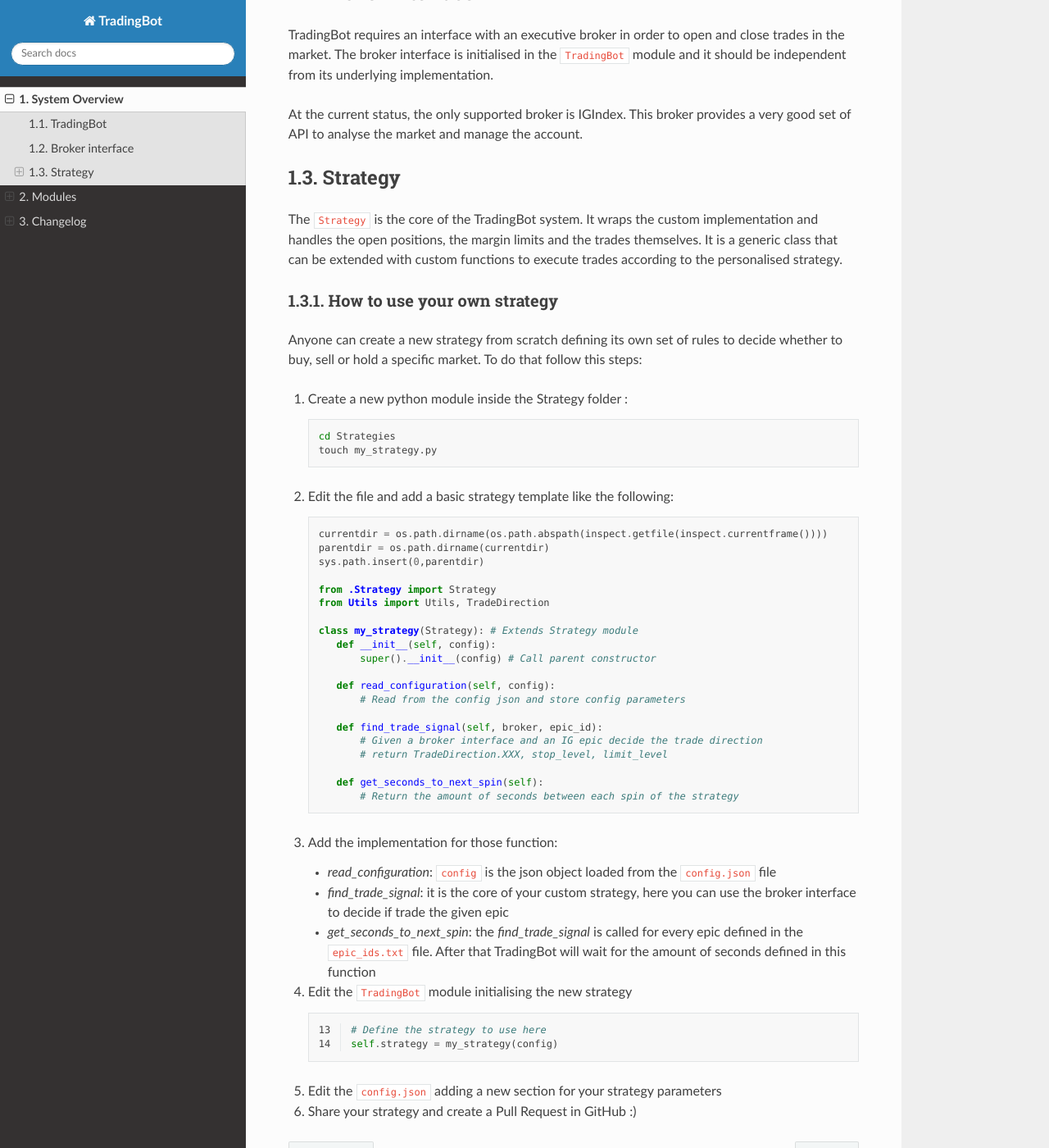
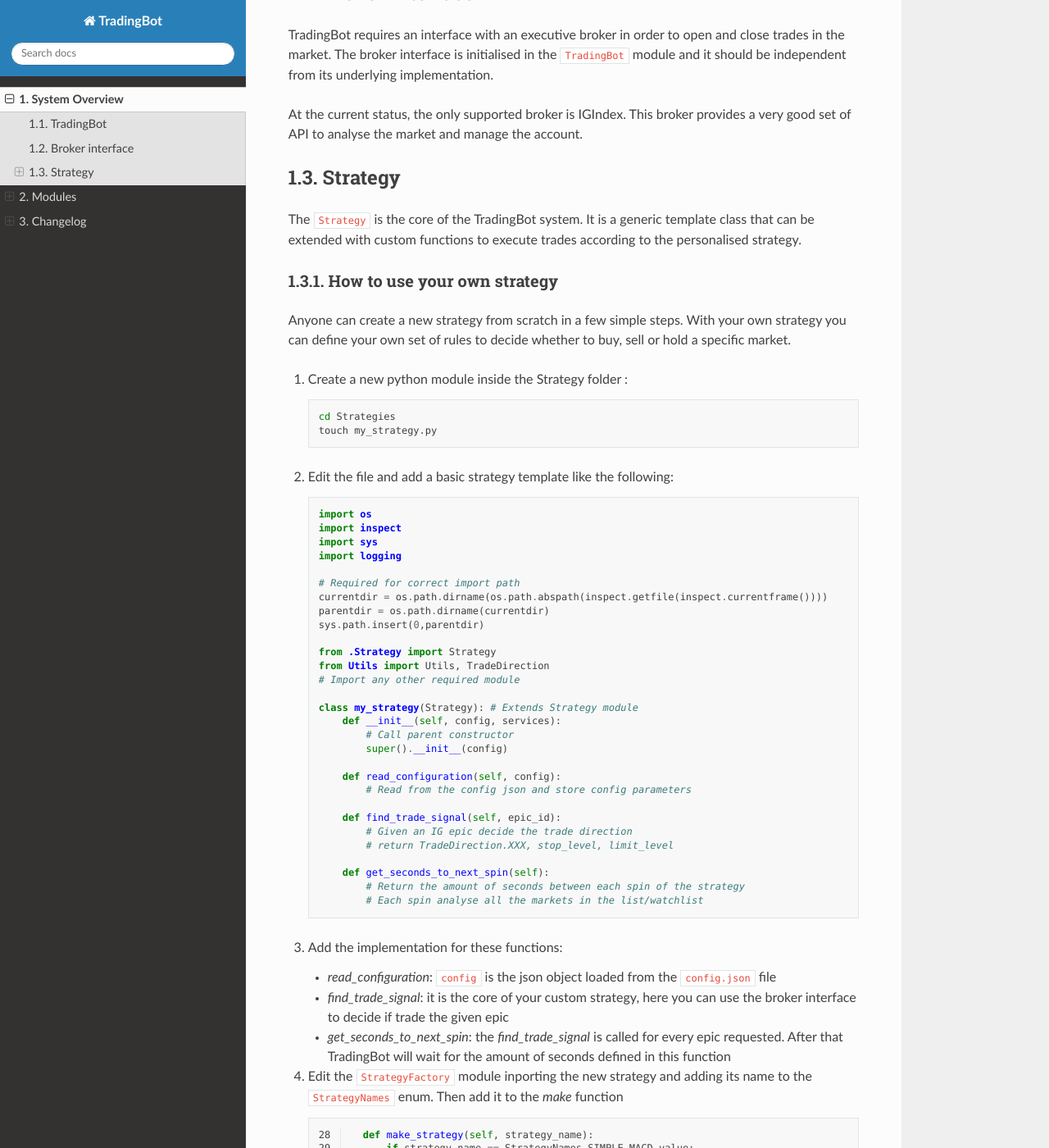
Before and after one commit to ilcardella/TradingBot, a Sphinx documentation site: the page built from doc/source/system.rst, in a window 1280 px wide and 1400 px high, scrolled down 529 px. Shown: the whole window at 82% size. Built offline with Sphinx 7.4.7 and the Read the Docs theme 2.0.0, drawn with Linux system fonts in a browser that asks for light colours; some of the changed text lies outside the part shown.

Commit message:
Updated documentation with new StrategyFactory

```diff
--- a/doc/source/system.rst
+++ b/doc/source/system.rst
@@ -15,10 +15,11 @@
 TradingBot
 """"""""""
 
-TradingBot is the main component used to initialised all the other
+TradingBot is the main entiy used to initialised all the
 components that will be used during the main routine.
-It instantiate a strategy and the broker interface reading the provided
-user credentials.
+It reads the configuration file and the credentials file, it creates the
+configured strategy instance, the broker interface and it handle the
+processing of the markets with the active strategy.
 
 Broker interface
 """"""""""""""""
@@ -34,18 +35,16 @@
 Strategy
 """"""""
 
-The ``Strategy`` is the core of the TradingBot system. It wraps the custom
-implementation and handles the open positions, the margin limits and the trades
-themselves.
-It is a generic class that can be extended with custom functions to execute
-trades according to the personalised strategy.
+The ``Strategy`` is the core of the TradingBot system.
+It is a generic template class that can be extended with custom functions to
+execute trades according to the personalised strategy.
 
 How to use your own strategy
 ^^^^^^^^^^^^^^^^^^^^^^^^^^^^
 
-Anyone can create a new strategy from scratch defining its own set of rules
+Anyone can create a new strategy from scratch in a few simple steps.
+With your own strategy you can define your own set of rules
 to decide whether to buy, sell or hold a specific market.
-To do that follow this steps:
 
 #. Create a new python module inside the Strategy folder :
 
@@ -58,40 +57,60 @@
 
    .. code-block:: python
 
+    import os
+    import inspect
+    import sys
+    import logging
+
+    # Required for correct import path
     currentdir = os.path.dirname(os.path.abspath(inspect.getfile(inspect.currentframe())))
     parentdir = os.path.dirname(currentdir)
     sys.path.insert(0,parentdir)
 
     from .Strategy import Strategy
     from Utils import Utils, TradeDirection
+    # Import any other required module
 
     class my_strategy(Strategy): # Extends Strategy module
-       def __init__(self, config):
-           super().__init__(config) # Call parent constructor
+        def __init__(self, config, services):
+            # Call parent constructor
+            super().__init__(config)
 
-       def read_configuration(self, config):
-           # Read from the config json and store config parameters
+        def read_configuration(self, config):
+            # Read from the config json and store config parameters
 
-       def find_trade_signal(self, broker, epic_id):
-           # Given a broker interface and an IG epic decide the trade direction
-           # return TradeDirection.XXX, stop_level, limit_level
+        def find_trade_signal(self, epic_id):
+            # Given an IG epic decide the trade direction
+            # return TradeDirection.XXX, stop_level, limit_level
 
-       def get_seconds_to_next_spin(self):
-           # Return the amount of seconds between each spin of the strategy
+        def get_seconds_to_next_spin(self):
+            # Return the amount of seconds between each spin of the strategy
+            # Each spin analyse all the markets in the list/watchlist
 
-#. Add the implementation for those function:
+#. Add the implementation for these functions:
 
    * *read_configuration*: ``config`` is the json object loaded from the ``config.json`` file
    * *find_trade_signal*: it is the core of your custom strategy, here you can use the broker interface to decide if trade the given epic
-   * *get_seconds_to_next_spin*: the *find_trade_signal* is called for every epic defined in the ``epic_ids.txt`` file. After that TradingBot will wait for the amount of seconds defined in this function
+   * *get_seconds_to_next_spin*: the *find_trade_signal* is called for every epic requested. After that TradingBot will wait for the amount of seconds defined in this function
 
-#. Edit the ``TradingBot`` module initialising the new strategy
+#. Edit the ``StrategyFactory`` module inporting the new strategy and adding
+   its name to the ``StrategyNames`` enum. Then add it to the *make* function
 
    .. code-block:: python
-      :lineno-start: 13
+      :lineno-start: 28
 
-      # Define the strategy to use here
-      self.strategy = my_strategy(config)
+        def make_strategy(self, strategy_name):
+            if strategy_name == StrategyNames.SIMPLE_MACD.value:
+                return SimpleMACD(self.config, self.services)
+            elif strategy_name == StrategyNames.FAIG.value:
+                return FAIG_iqr(self.config, self.services)
+            elif strategy.name == StrateyNames.MY_STRATEGY.value:
+                return MY_STRATEGY(self.config, self.services)
+            else:
+                logging.error('Impossible to create strategy {}. It does not exist'.format(strategy_name))
 
 #. Edit the ``config.json`` adding a new section for your strategy parameters
-#. Share your strategy and create a Pull Request in GitHub :)
+
+#. Create a unit test for your strategy
+
+#. Share your strategy creating a Pull Request in GitHub :)
```
